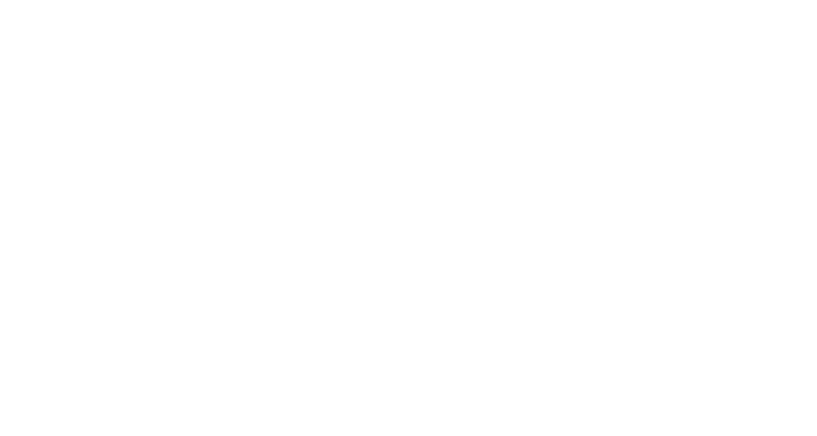
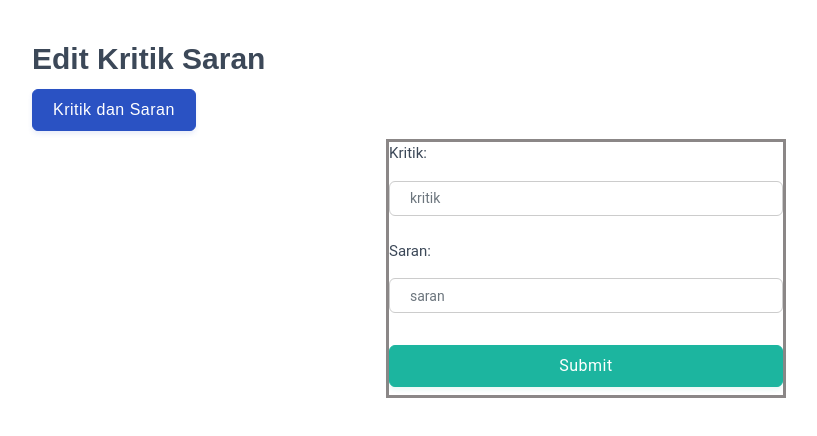
Before and after one commit to eksalailia/laundry-react-firestore, a React (Create React App) app: page /editsaran/1 in a window 1280 px wide. Shown: the top 436 px of the page, without its empty margins (54-871 px from the left). Built offline with nearby package versions, Linux system fonts and the light colour scheme; no server answers; the database is empty.

Commit message:
tambahan form kritik dan saran

```diff
--- /dev/null
+++ b/src/components/EditSaran.js
@@ -0,0 +1,90 @@
+import React, { Component } from 'react';
+import firebase from '../Firebase';
+import { Link } from 'react-router-dom';
+
+class EditSaran extends Component {
+
+  constructor(props) {
+    super(props);
+    this.state = {
+      kritik: '',
+      saran: '',
+
+    };
+  }
+
+  componentDidMount() {
+    const ref = firebase.firestore().collection('kritiksaran').doc(this.props.match.params.id);
+    ref.get().then((doc) => {
+      if (doc.exists) {
+        const kritiksaran = doc.data();
+        this.setState({
+          key: doc.id,
+          kritik: kritiksaran.kritik,
+          saran: kritiksaran.saran
+        });
+      } else {
+        console.log("No such document!");
+      }
+    });
+  }
+
+  onChange = (e) => {
+    const state = this.state
+    state[e.target.name] = e.target.value;
+    this.setState({kritiksaran:state});
+  }
+
+  onSubmit = (e) => {
+    e.preventDefault();
+
+    const { kritik, saran } = this.state;
+
+    const updateRef = firebase.firestore().collection('kritiksaran').doc(this.state.key);
+    updateRef.set({
+      kritik,
+      saran,
+
+    }).then((docRef) => {
+      this.setState({
+        key: '',
+        kritik: '',
+        saran: ''
+      });
+      this.props.history.push("/showsaran/"+this.props.match.params.id)
+    })
+    .catch((error) => {
+      console.error("Error adding document: ", error);
+    });
+  }
+
+  render() {
+    return (
+      <div class="container">
+        <div class="panel panel-default">
+          <div class="panel-heading">
+            <h3 class="panel-title">
+              Edit Kritik Saran
+            </h3>
+          </div>
+          <div class="panel-body">
+            <h4><Link to="/kritiksaran" class="btn btn-primary">Kritik dan Saran</Link></h4>
+            <form onSubmit={this.onSubmit}>
+              <div class="form-group">
+                <label for="kritik">Kritik:</label>
+                <input type="text" class="form-control" name="kritik" value={this.state.kritik} onChange={this.onChange} placeholder="kritik" />
+              </div>
+              <div class="form-group">
+                <label for="saran">Saran:</label>
+                <input type="text" class="form-control" name="saran" value={this.state.saran} onChange={this.onChange} placeholder="saran" />
+              </div>
+              <button type="submit" class="btn btn-success">Submit</button>
+            </form>
+          </div>
+        </div>
+      </div>
+    );
+  }
+}
+
+export default EditSaran;
--- /dev/null
+++ b/src/components/FormSaran.js
@@ -0,0 +1,79 @@
+import React, { Component } from 'react';
+import firebase from '../Firebase';
+import { Link } from 'react-router-dom';
+
+class Insaran extends Component {
+
+  constructor() {
+    super();
+    this.ref = firebase.firestore().collection('kritiksaran');
+    this.state = {
+      kritik: '',
+      saran: '',
+
+    };
+  }
+  onChange = (e) => {
+    const state = this.state
+    state[e.target.name] = e.target.value;
+    this.setState(state);
+  }
+
+  onSubmit = (e) => {
+    e.preventDefault();
+
+    const { kritik, saran } = this.state;
+
+    this.ref.add({
+      kritik,
+      saran,
+
+    }).then((docRef) => {
+      this.setState({
+        kritik: '',
+        saran: '',
+
+      });
+      this.props.history.push("/home")
+    })
+    .catch((error) => {
+      console.error("Error adding document: ", error);
+    });
+  }
+
+  render() {
+    const { kritik, saran } = this.state;
+    return (
+      <div class="container">
+        <div class="panel panel-default">
+          <div class="panel-heading">
+            <h3 class="panel-title">
+             Silahkan Masukkan Saran dan Kritikan
+            </h3>
+          </div>
+          <div class="panel-body">
+            <h4><Link to="/home" class="btn btn-info">Back to Home</Link></h4>
+            <form onSubmit={this.onSubmit}>
+              <div class="form-group">
+                <label for="kritik">Kritik:</label>
+                <input type="text" class="form-control" name="kritik" value={kritik} onChange={this.onChange} placeholder="Kritik" />
+              </div>
+
+
+              <div class="form-group">
+                <label for="saran">Saran:</label>
+                <input type="text" class="form-control" name="saran" value={saran} onChange={this.onChange} placeholder="Saran" />
+              </div>
+
+
+
+              <button type="submit" class="btn btn-success">Submit</button>
+            </form>
+          </div>
+        </div>
+      </div>
+    );
+  }
+}
+
+export default Insaran;
--- a/src/components/Nav.js
+++ b/src/components/Nav.js
@@ -13,6 +13,7 @@ class Nav extends Component{
                     <li><NavLink to="/admin">Data Admin</NavLink></li>
                     <li><NavLink to="/layanan">Data Layanan</NavLink></li>
                     <li><NavLink to="/order">Pesanan</NavLink></li>
+                    <li><NavLink to="/kritiksaran">Kritik dan Saran</NavLink></li>
                     {/* <li><NavLink to="/login">Login</NavLink></li> */}
                     {/* <li><NavLink to="/contactme">Contact Me</NavLink></li> */}
                   </ul>
--- /dev/null
+++ b/src/components/Saran.js
@@ -0,0 +1,89 @@
+import React, { Component } from 'react';
+import { Link } from 'react-router-dom';
+import '../App.css';
+import firebase from '../Firebase';
+
+class Saran extends Component {
+  constructor(props) {
+    super(props);
+    this.ref = firebase.firestore().collection('kritiksaran');
+    this.unsubscribe = null;
+    this.state = {
+      kritiksaran: [],
+      key: ''
+    };
+  }
+
+
+
+  onCollectionUpdate = (querySnapshot) => {
+    const kritiksaran = [];
+    querySnapshot.forEach((doc) => {
+      const { kritik, saran } = doc.data();
+      kritiksaran.push({
+        key: doc.id,
+        doc, // DocumentSnapshot
+        kritik,
+        saran,
+      });
+    });
+    this.setState({
+      kritiksaran
+   });
+  }
+
+  delete(id){
+    firebase.firestore().collection('kritiksaran').doc(id).delete().then(() => {
+      console.log("Document successfully deleted!");
+      this.props.history.push("/kritiksaran")
+    }).catch((error) => {
+      console.error("Error removing document: ", error);
+    });
+  }
+
+  componentDidMount() {
+    this.unsubscribe = this.ref.onSnapshot(this.onCollectionUpdate);
+  }
+
+  render() {
+    return (
+      <div class="container">
+        <div class="panel panel-default">
+          <div class="panel-heading">
+            <h3 class="panel-title">
+              KRITIK dan SARAN
+            </h3>
+          </div>
+          <div class="panel-body">
+            <h4><Link to="/formsaran" class="btn btn-primary">Add Kritik Saran</Link></h4>
+            <table class="table table-stripe">
+              <thead>
+                <tr>
+                  <th>Saran</th>
+                  <th>Kritik</th>
+                  <th>Action</th>
+                </tr>
+              </thead>
+              <tbody>
+                {this.state.kritiksaran.map(kritiksaran =>
+                  <tr>
+                    {/* <td><Link to={`/show/${mahasiswa.key}`}>{mahasiswa.nama}</Link></td> */}
+                    <td>{kritiksaran.kritik}</td>
+                    <td>{kritiksaran.saran}</td>
+
+                    <Link to={`/editsaran/${kritiksaran.key}`} class="btn btn-success">Edit</Link>&nbsp;
+                    <Link to={`/showsaran/${kritiksaran.key}`} class="btn btn-warning">Show</Link>&nbsp;
+                    {/* <button onClick={this.delete.bind(this, this.key)} class="btn btn-danger">Delete</button> */}
+                  </tr>
+                )}
+              </tbody>
+            </table>
+            <h4><Link to="/dashboard" class="btn btn-info">Back to Dashboard</Link></h4>
+          </div>
+        </div>
+      </div>
+    );
+  }
+}
+
+export default Saran;
--- /dev/null
+++ b/src/components/ShowSaran.js
@@ -0,0 +1,66 @@
+import React, { Component } from 'react';
+import firebase from '../Firebase';
+import { Link } from 'react-router-dom';
+
+class ShowSaran extends Component {
+
+  constructor(props) {
+    super(props);
+    this.state = {
+      kritiksaran: {},
+      key: ''
+    };
+  }
+
+  componentDidMount() {
+    const ref = firebase.firestore().collection('kritiksaran').doc(this.props.match.params.id);
+    ref.get().then((doc) => {
+      if (doc.exists) {
+        this.setState({
+          kritiksaran: doc.data(),
+          key: doc.id,
+          isLoading: false
+        });
+      } else {
+        console.log("No such document!");
+      }
+    });
+  }
+
+  delete(id){
+    firebase.firestore().collection('kritiksaran').doc(id).delete().then(() => {
+      console.log("Document successfully deleted!");
+      this.props.history.push("/kritiksaran")
+    }).catch((error) => {
+      console.error("Error removing document: ", error);
+    });
+  }
+
+  render() {
+    return (
+      <div class="container">
+        <div class="panel panel-default">
+          <div class="panel-heading">
+          <h4><Link to="/kritiksaran">KRITIK dan SARAN</Link></h4>
+            <h3 class="panel-title">
+              {this.state.kritiksaran.title}
+            </h3>
+          </div>
+          <div class="panel-body">
+            <dl>
+              <dt>Kritik:</dt>
+              <dd>{this.state.kritiksaran.kritik}</dd>
+              <dt>Saran:</dt>
+              <dd>{this.state.kritiksaran.saran}</dd>
+
+            </dl>
+            {/* <Link to={`/edit/${this.state.key}`} class="btn btn-success">Edit</Link>&nbsp; */}
+            <button onClick={this.delete.bind(this, this.state.key)} class="btn btn-danger">Delete</button>
+          </div>
+        </div>
+      </div>
+    );
+  }
+}
+
+export default ShowSaran;
--- a/src/frontend/Navbar.js
+++ b/src/frontend/Navbar.js
@@ -40,6 +40,7 @@ class Navbar extends Component{
                     <li><NavLink to="/contact">Contact Us</NavLink></li>
                     {/* <li><NavLink to="/login">Login</NavLink></li> */}
                     <li><NavLink to="/formorder">Form Order</NavLink></li>
+                    <li><NavLink to="/formsaran">Form Saran</NavLink></li>
                     {/* <li><NavLink to="/contactme">Contact Me</NavLink></li> */}
                   </ul>
             </Container>
--- a/src/index.js
+++ b/src/index.js
@@ -55,6 +55,10 @@ import EditAdmin from './components/EditAdmin';
 import Dashboard from './components/Dashboard';
 import index from './components/index';
 import Contact from './frontend/Contact';
+import Saran from './components/Saran';
+import ShowSaran from './components/ShowSaran';
+import FormSaran from './components/FormSaran';
+import EditSaran from './components/EditSaran';
 // import Membership from './frontend/Membership';
 import Login from './components/Login';
 import Registrasi from './components/Registrasi';
@@ -85,6 +89,10 @@ ReactDOM.render(
             <Route path='/contact' component={Contact} />
             <Route path='/showadmin/:id' component={ShowAdmin} />
             <Route path='/showorder/:id' component={ShowOrder} />
+            <Route path='/showsaran/:id' component={ShowSaran} />
+            <Route path='/editsaran/:id' component={EditSaran} />
+            <Route path='/formsaran' component={FormSaran} />
+            <Route path='/kritiksaran' component={Saran} />
         </div>
     </Router>,
     document.getElementById('root')
```
Also changed, not shown: 1 other file (tests, documents, lock files or other folders).
